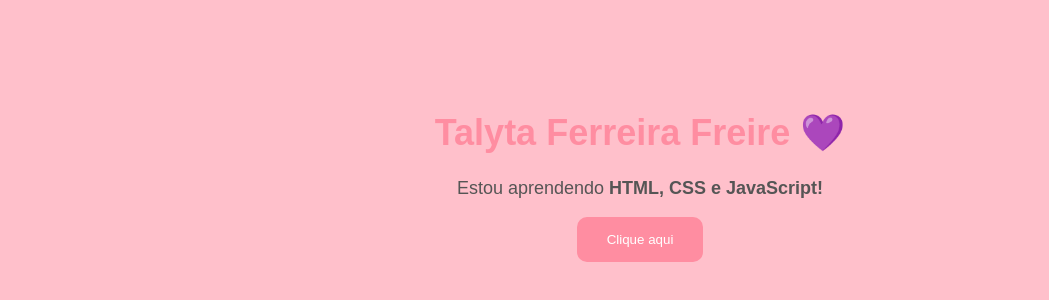
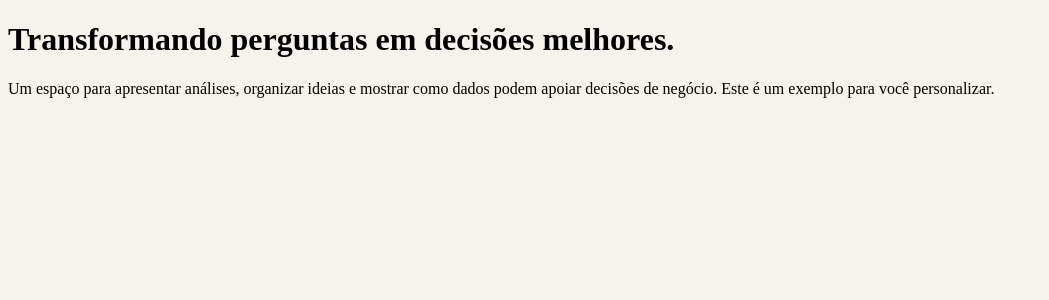
Before and after one commit to talytafreire31/meu-site, a plain HTML site: page index.html in a window 1280 px wide. Shown: the whole page, without its empty margins (0-1049 px from the left). Drawn offline with Linux system fonts and the light colour scheme.

Commit message:
Update index.html

```diff
--- a/index.html
+++ b/index.html
@@ -1,46 +1,19 @@
 <!DOCTYPE html>
-<html lang="pt-br">
+<html lang="pt br">
 <head>
-    <meta charset="UTF-8">
-    <meta name="viewport" content="width=device-width, initial-scale=1.0">
-    <title>Meu primeiro site</title>
+    <title>Portfolio Talyta Freire</title>
 
     <style>
         body {
-            background-color: #FFC0CB;
-            font-family: Arial, sans-serif;
-            text-align: center;
-            padding: 80px 20px;
-        }
-
-        h1 {
-            color: #FF8DA1;
-            font-size: 36px;
-        }
-
-        p {
-            color: #555;
-            font-size: 18px;
-        }
-
-        button {
-            background-color: #FF8DA1;
-            color: white;
-            border: none;
-            padding: 15px 30px;
-            border-radius: 10px;
-            cursor: pointer;
-        }
-
-        button:hover {
-            background-color: #512987;
+            background-color: #f5f3ec;
+            font-family: times news roman;
+            test-align: left;
         }
     </style>
 </head>
-
 <body>
-    <h1>Talyta Ferreira Freire 💜</h1>
-    <p>Estou aprendendo <strong>HTML, CSS e JavaScript!</strong></p>
-    <button>Clique aqui</button>
+    <h1><strong>Transformando perguntas em decisões melhores.</strong></h1>
+    <p>Um espaço para apresentar análises, organizar ideias e mostrar como dados
+        podem apoiar decisões de negócio. Este é um exemplo para você personalizar.</p>
 </body>
 </html>
```
